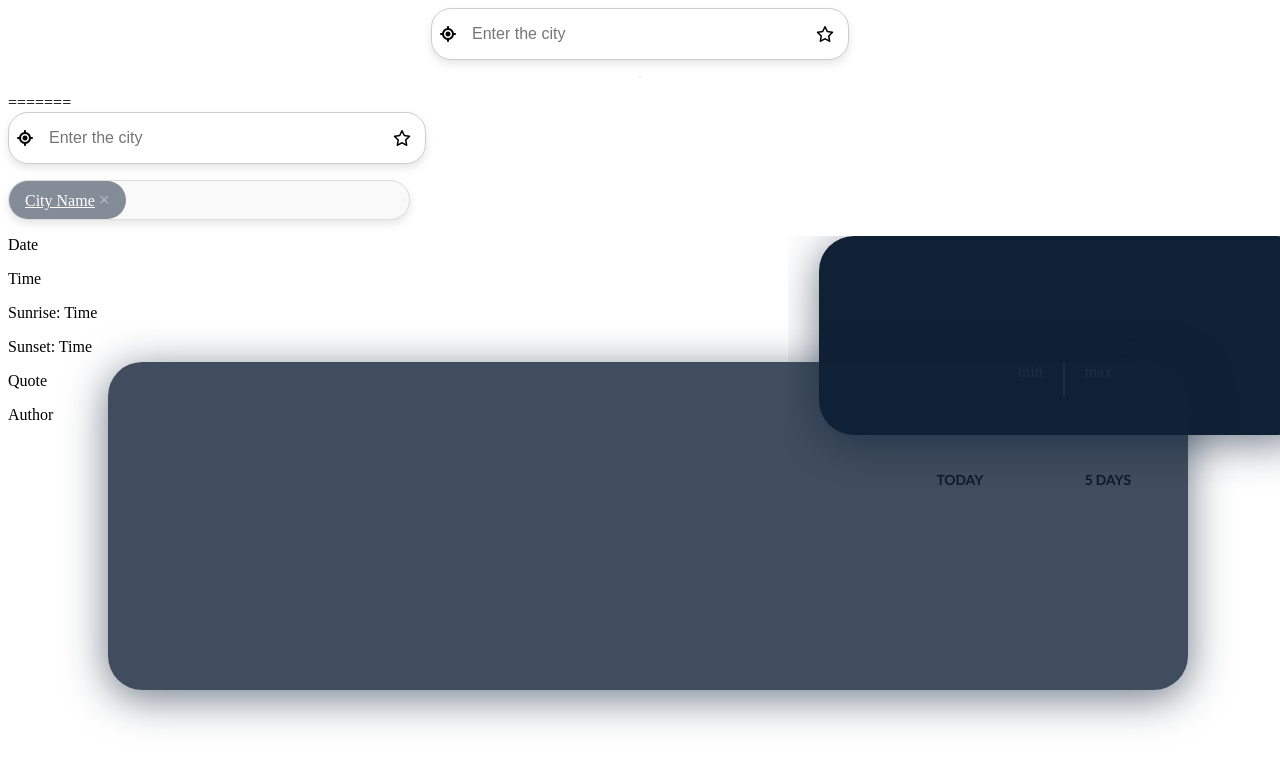
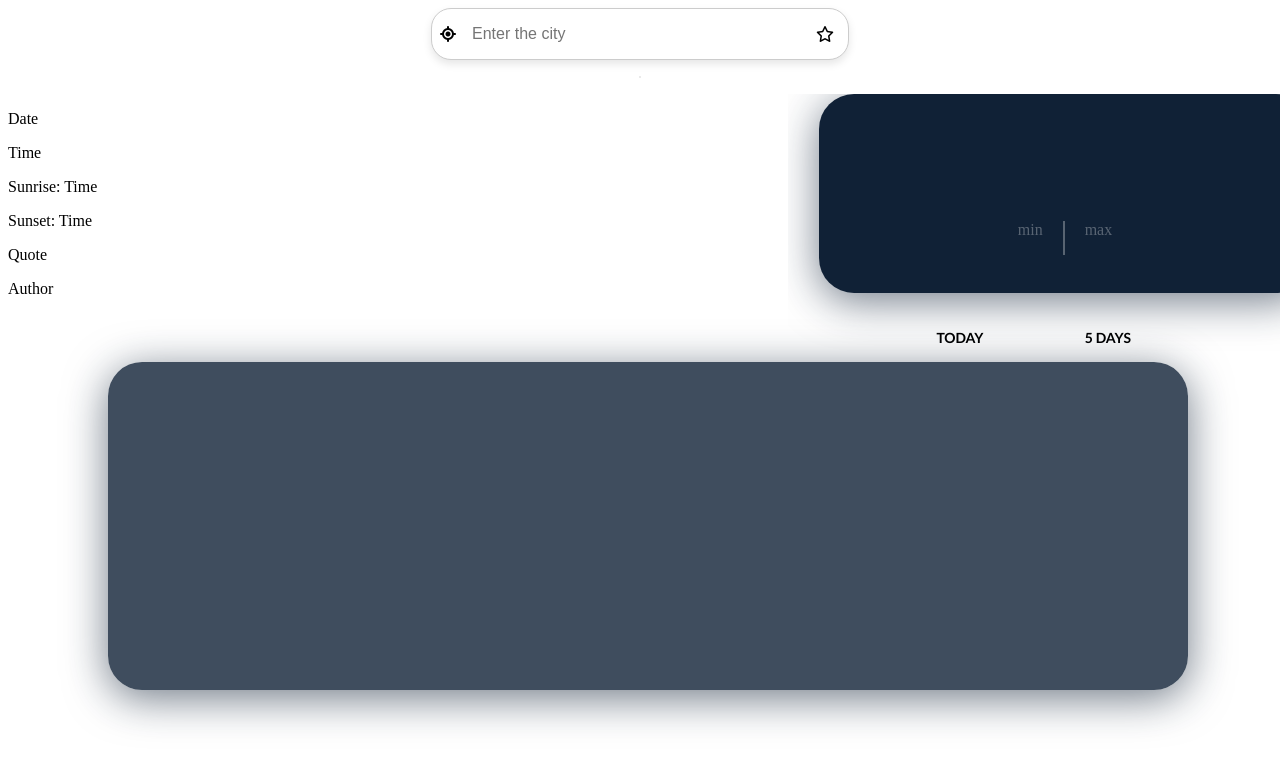
Before and after one commit to Miro-wq/WeatherApp-TeamWork, a website built with Parcel: page src/index.html in a window 1280 px wide. Built offline with nearby package versions, Linux system fonts and the light colour scheme; no server answers.

Commit message:
Miro update dupa PR probleme

```diff
--- a/src/partials/searchBar.html
+++ b/src/partials/searchBar.html
@@ -12,17 +12,3 @@
     <!-- More favorite items here -->
   </ul>
   </div>
-=======
-<form id="search-form">
-  <i id="location-icon" class="fa-solid fa-location-crosshairs"></i>
-  <input type="text" id="city-input" placeholder="Enter the city" />
-  <i id="star-icon" class="fa-regular fa-star"></i>
-</form>
-<ul id="favorites-list">
-  <li>
-    <span class="favorite-text">City Name</span>
-    <span class="remove-favorite">×</span>
-  </li>
-  <!-- More favorite items here -->
-</ul>
-</div>
--- a/src/partials/weathercard.js
+++ b/src/partials/weathercard.js
@@ -80,10 +80,8 @@ export function displayFiveDayForecast(data) {
   });
 
   if (forecastContainer) {
-
     forecastContainer.style.display = 'flex';
     forecastContainer.style.justifyContent = 'space-around';
-    forecastContainer.style.display = 'block';
   }
   if (chartContainer) {
     chartContainer.style.display = 'block';
--- a/src/sass/weathercard.scss
+++ b/src/sass/weathercard.scss
@@ -172,10 +172,6 @@ color: #fff;
   opacity: 0.55;
 }
 
-.weather-button:focus {
-  background-color: #ffffff;
-}
-
 .forecast-day .date {
   font-family: var(--font-family);
   font-weight: 400;
```
Also changed, not shown: src/index.html (+1 -0 lines), src/index.css.
